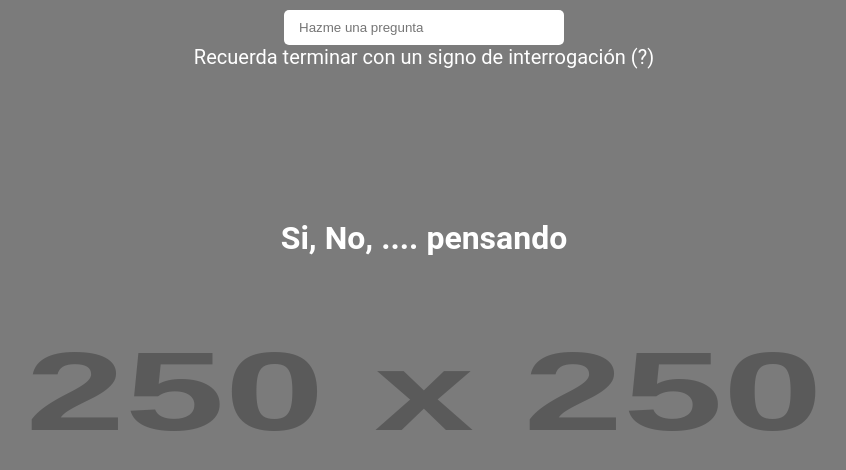
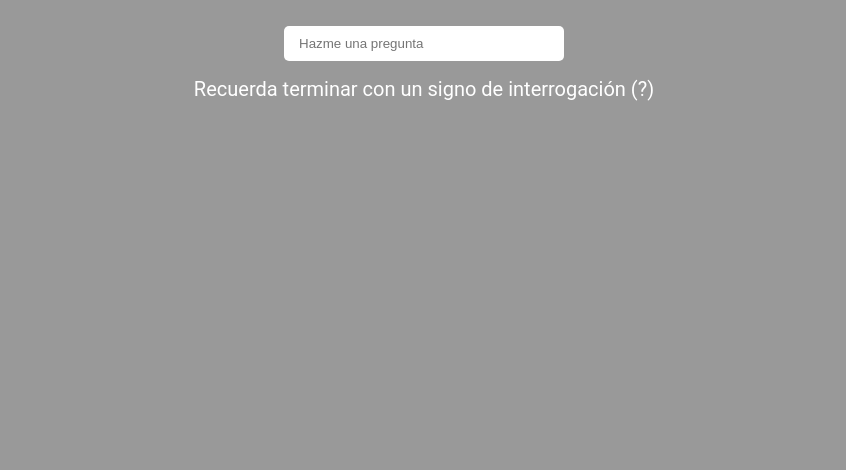
Before and after one commit to joseluisgs/vue-curso-cero-experto, a Vue app in the folder 03-SFC/fundamentos-app/: page / in a window 1280 px wide. Shown: the top 470 px of the page, without its empty margins (216-1062 px from the left). Built offline with nearby package versions, Linux system fonts and the light colour scheme.

Commit message:
63. Indecision Fin

```diff
--- a/03-SFC/fundamentos-app/src/App.vue
+++ b/03-SFC/fundamentos-app/src/App.vue
@@ -1,24 +1,24 @@
 <template>
   <Indecision />
-  <hr />
+  <!-- <hr />
   <MyCounter :started="1" />
   <MyCounter
     titulo="Otro contador"
     started="3"
   />
-  <hr />
+  <hr /> -->
 </template>
 
 <!-- lo pasamos a Options API -->
 <script>
-  import MyCounter from '@/components/MyCounter.vue'
+  // import MyCounter from '@/components/MyCounter.vue'
   import Indecision from '@/components/Indecision.vue'
 
   export default {
     name: 'App',
 
     components: {
-      MyCounter,
+      // MyCounter,
       Indecision,
     },
   }
--- a/03-SFC/fundamentos-app/src/components/Indecision.vue
+++ b/03-SFC/fundamentos-app/src/components/Indecision.vue
@@ -1,7 +1,9 @@
 import Indecision from '@/components/Indecision.vue';
 <template>
+  <!-- Hacemos binding con image -->
   <img
-    src="https://via.placeholder.com/250"
+    v-if="image"
+    :src="image"
     alt="bg"
   />
   <div class="bg-dark"></div>
@@ -13,8 +15,8 @@ import Indecision from '@/components/Indecision.vue';
     />
     <p>Recuerda terminar con un signo de interrogación (?)</p>
     <div>
-      <h2>{{ question }}</h2>
-      <h1>Si, No, .... pensando</h1>
+      <h2 v-if="isValidQuestion">{{ question }}</h2>
+      <h1>{{ answer }}</h1>
     </div>
   </div>
 </template>
@@ -26,18 +28,33 @@ import Indecision from '@/components/Indecision.vue';
     data() {
       return {
         question: '',
+        answer: null,
+        image: '',
+        isValidQuestion: false,
       }
+    },
+    // Mis métodos
+    methods: {
+      async getAnswer() {
+        this.answer = 'Pensando...'
+        // Obtenemos una respuesta y desestructuramos
+        const response = await fetch('https://yesno.wtf/api')
+        const { answer, image } = await response.json()
+        this.answer = answer === 'yes' ? 'Sí' : 'No'
+        this.image = image
+      },
     },
     // Mis watchers
     watch: {
       // Observamos question
-      question(newQuestion, oldQuestion) {
+      question(newQuestion) {
         // Si la pregunta cambia
         // console.log(oldQuestion, newQuestion)
-        // Si la pregunta termina con un signo de interrogación
-        if (newQuestion.endsWith('?')) {
-          // Respuesta aleatoria
-          console.log('Si tiene el signo de interrogación')
+        // Si la pregunta termina con un signo de interrogación y tiene más que eso :)
+        this.isValidQuestion = false
+        if (newQuestion.endsWith('?') && newQuestion.length > 1) {
+          this.isValidQuestion = true
+          this.getAnswer()
         }
       },
     },
@@ -70,6 +87,7 @@ import Indecision from '@/components/Indecision.vue';
     padding: 10px 15px;
     border-radius: 5px;
     border: none;
+    margin: 1rem;
   }
   input:focus {
     outline: none;
```
